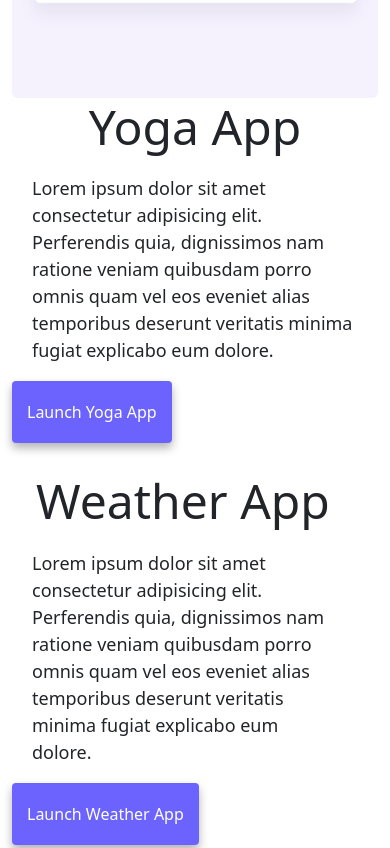
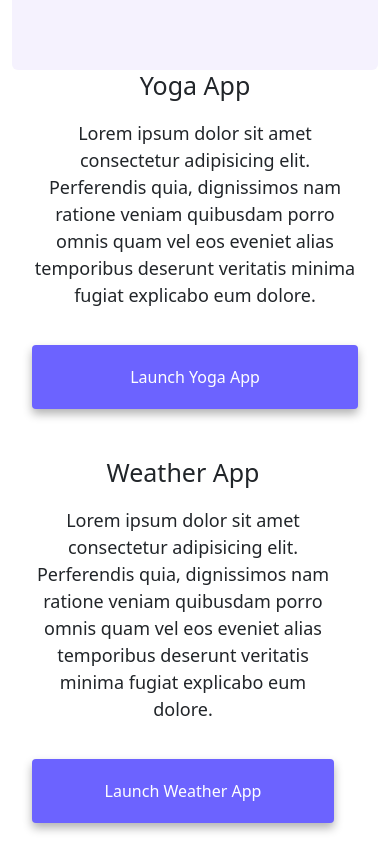
Before and after one commit to gabykarsten/portofolio-karsten, a plain HTML site: page index.html in a window 390 px wide. Shown: the part 908-1756 px from the top of the page. Drawn offline with nearby package versions, Linux system fonts and the light colour scheme.

Commit message:
added css for phone

```diff
--- a/src/styles.css
+++ b/src/styles.css
@@ -112,3 +112,24 @@ p {
 .email-link:hover {
   text-decoration: underline;
 }
+
+@media (max-width: 768px) {
+  hi {
+    font-size: 30px;
+    line-height: 1.5;
+  }
+
+  h2 {
+    font-size: 25px;
+    text-align: center;
+  }
+
+  p {
+    text-align: center;
+  }
+  .primary-link {
+    display: block;
+    text-align: center;
+    margin: 0 20px;
+  }
+}
```
